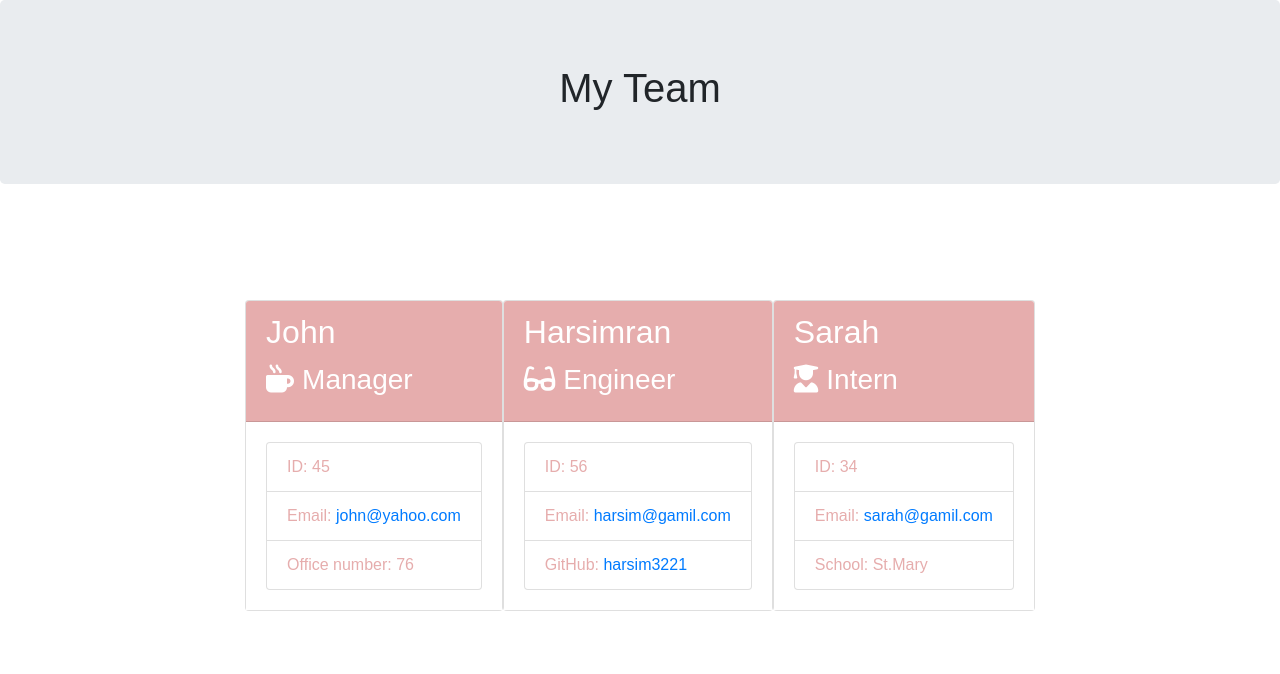
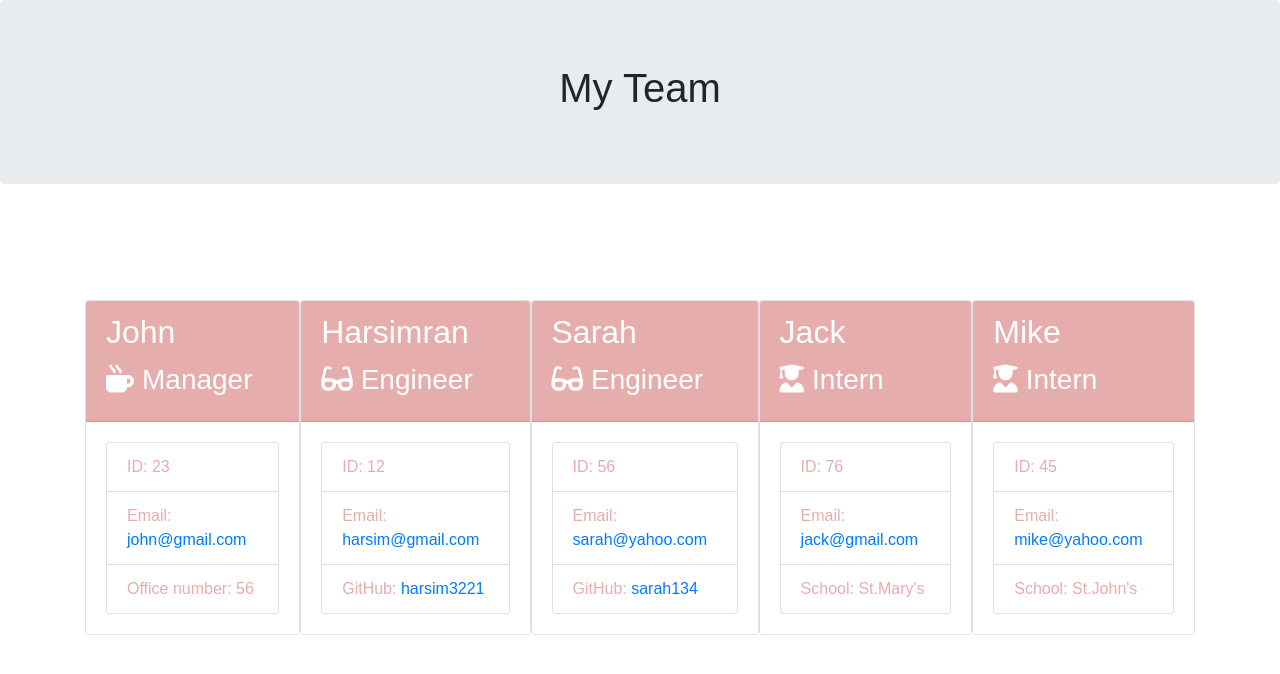
Before and after one commit to harsim3221/Team-Profile-Generator, a website: page starter/index.html in a window 1280 px wide. Drawn offline with nearby package versions, Linux system fonts and the light colour scheme.

Commit message:
code corrected

```diff
--- a/starter/index.html
+++ b/starter/index.html
@@ -32,9 +32,9 @@
         </div>
         <div class="card-body">
             <ul class="list-group">
-                <li class="list-group-item">ID: 45</li>
-                <li class="list-group-item">Email: <a href="mailto:john@yahoo.com">john@yahoo.com</a></li>
-                <li class="list-group-item">Office number: 76</li>
+                <li class="list-group-item">ID: 23</li>
+                <li class="list-group-item">Email: <a href="mailto:john@gmail.com">john@gmail.com</a></li>
+                <li class="list-group-item">Office number: 56</li>
             </ul>
         </div>
     </div>
@@ -46,8 +46,8 @@
     </div>
     <div class="card-body">
         <ul class="list-group">
-            <li class="list-group-item">ID: 56</li>
-            <li class="list-group-item">Email: <a href="mailto:harsim@gamil.com">harsim@gamil.com</a></li>
+            <li class="list-group-item">ID: 12</li>
+            <li class="list-group-item">Email: <a href="mailto:harsim@gmail.com">harsim@gmail.com</a></li>
             <li class="list-group-item">GitHub: <a href="https://github.com/harsim3221" target="_blank" rel="noopener noreferrer">harsim3221</a></li>
         </ul>
     </div>
@@ -56,13 +56,41 @@
         <div class="card employee-card">
     <div class="card-header">
         <h2 class="card-title">Sarah</h2>
+        <h3 class="card-title"><i class="fas fa-glasses mr-2"></i>Engineer</h3>
+    </div>
+    <div class="card-body">
+        <ul class="list-group">
+            <li class="list-group-item">ID: 56</li>
+            <li class="list-group-item">Email: <a href="mailto:sarah@yahoo.com">sarah@yahoo.com</a></li>
+            <li class="list-group-item">GitHub: <a href="https://github.com/sarah134" target="_blank" rel="noopener noreferrer">sarah134</a></li>
+        </ul>
+    </div>
+</div>
+
+        <div class="card employee-card">
+    <div class="card-header">
+        <h2 class="card-title">Jack</h2>
         <h3 class="card-title"><i class="fas fa-user-graduate mr-2"></i>Intern</h3>
     </div>
     <div class="card-body">
         <ul class="list-group">
-            <li class="list-group-item">ID: 34</li>
-            <li class="list-group-item">Email: <a href="mailto:sarah@gamil.com">sarah@gamil.com</a></li>
-            <li class="list-group-item">School: St.Mary</li>
+            <li class="list-group-item">ID: 76</li>
+            <li class="list-group-item">Email: <a href="mailto:jack@gmail.com">jack@gmail.com</a></li>
+            <li class="list-group-item">School: St.Mary's</li>
+        </ul>
+    </div>
+</div>
+
+        <div class="card employee-card">
+    <div class="card-header">
+        <h2 class="card-title">Mike</h2>
+        <h3 class="card-title"><i class="fas fa-user-graduate mr-2"></i>Intern</h3>
+    </div>
+    <div class="card-body">
+        <ul class="list-group">
+            <li class="list-group-item">ID: 45</li>
+            <li class="list-group-item">Email: <a href="mailto:mike@yahoo.com">mike@yahoo.com</a></li>
+            <li class="list-group-item">School: St.John's</li>
         </ul>
     </div>
 </div>
```
